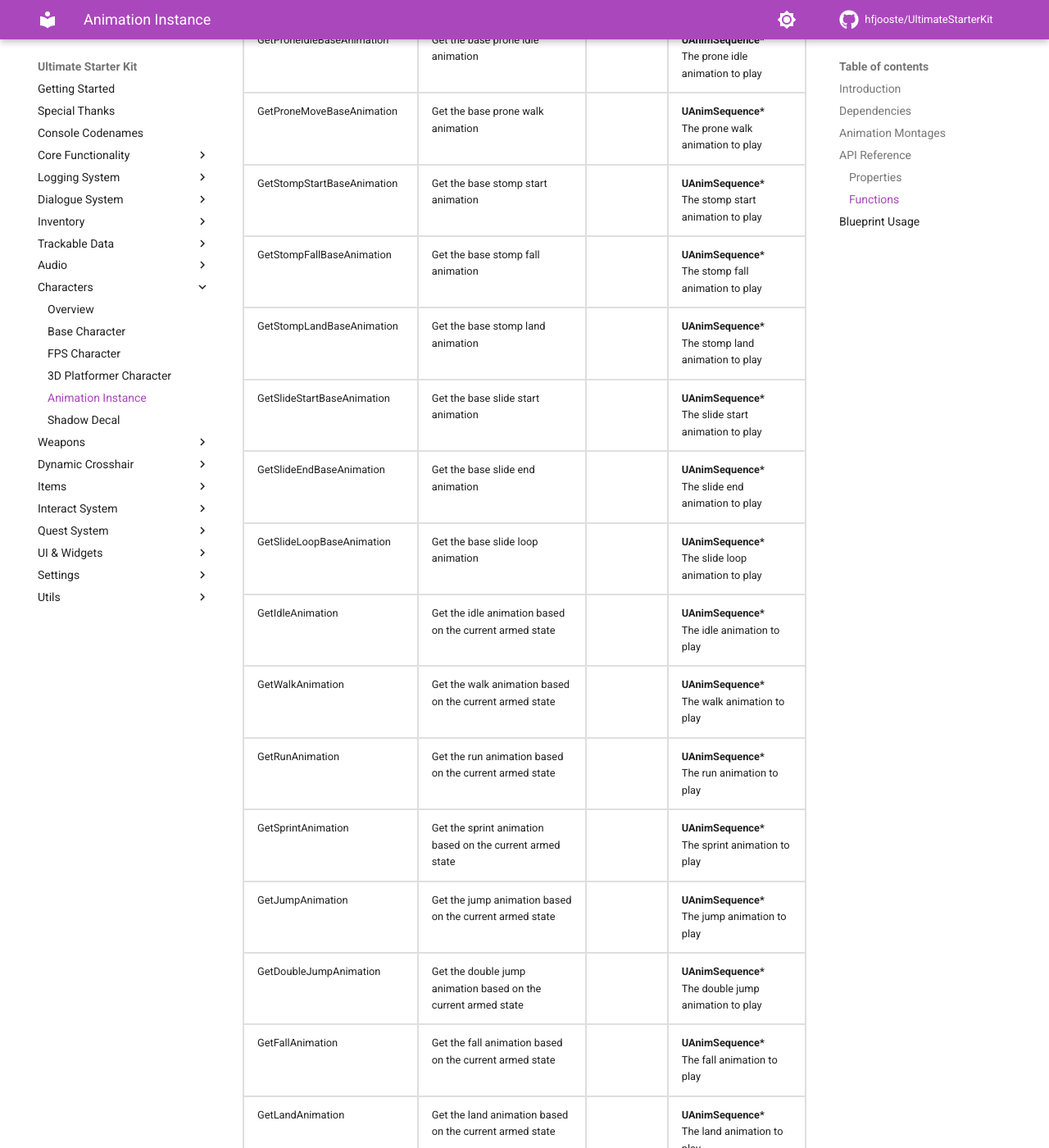
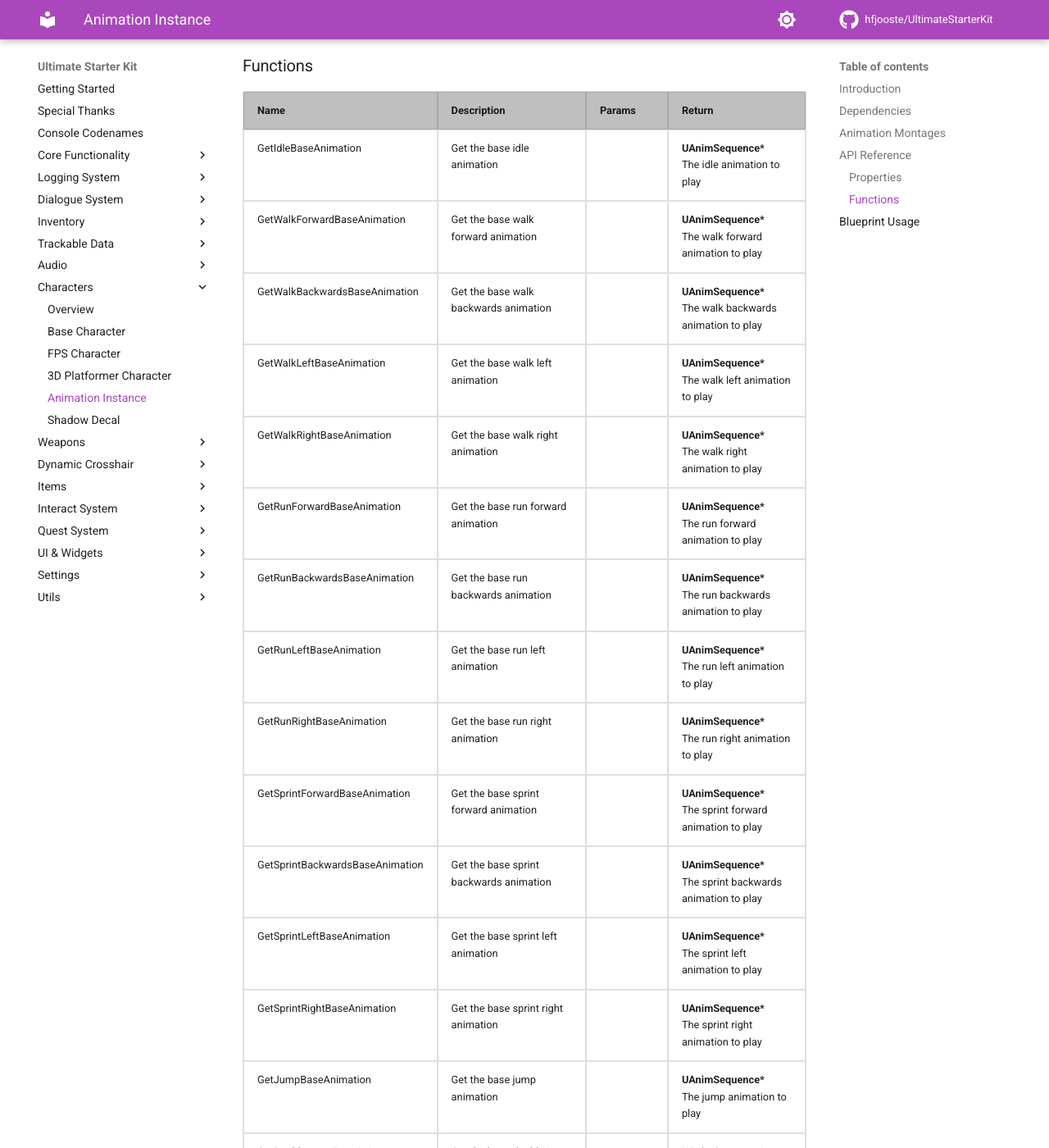
Before and after one commit to hfjooste/UltimateStarterKit, an MkDocs documentation site: the page built from docs/characteranimationinstance.md, in a window 1280 px wide and 1400 px high, scrolled down 20486 px. Shown: the whole window at 82% size. Built offline with MkDocs 1.6.1 and Material for MkDocs 9.7.7, drawn with Linux system fonts in a browser that asks for light colours; comment, search, counter and statistics services are not loaded; some of the changed text lies outside the part shown.

Commit message:
Updated documentation

```diff
--- a/docs/characteranimationinstance.md
+++ b/docs/characteranimationinstance.md
@@ -50,20 +50,74 @@
 		<td><code>nullptr</code></td>
 	</tr>
 	<tr>
-		<td>WalkBaseAnimation</td>
-		<td>The base animation used when the character is walking</td>
+		<td>WalkForwardBaseAnimation</td>
+		<td>The base animation used when the character is walking forward</td>
 		<td>UAnimSequence*</td>
 		<td><code>nullptr</code></td>
 	</tr>
 	<tr>
-		<td>RunBaseAnimation</td>
-		<td>The base animation used when the character is running</td>
+		<td>WalkBackwardsBaseAnimation</td>
+		<td>The base animation used when the character is walking backwards</td>
 		<td>UAnimSequence*</td>
 		<td><code>nullptr</code></td>
 	</tr>
 	<tr>
-		<td>SprintBaseAnimation</td>
-		<td>The base animation used when the character is sprinting</td>
+		<td>WalkLeftBaseAnimation</td>
+		<td>The base animation used when the character is walking left</td>
+		<td>UAnimSequence*</td>
+		<td><code>nullptr</code></td>
+	</tr>
+	<tr>
+		<td>WalkRightBaseAnimation</td>
+		<td>The base animation used when the character is walking right</td>
+		<td>UAnimSequence*</td>
+		<td><code>nullptr</code></td>
+	</tr>
+	<tr>
+		<td>RunForwardBaseAnimation</td>
+		<td>The base animation used when the character is running forward</td>
+		<td>UAnimSequence*</td>
+		<td><code>nullptr</code></td>
+	</tr>
+	<tr>
+		<td>RunBackwardsBaseAnimation</td>
+		<td>The base animation used when the character is running backwards</td>
+		<td>UAnimSequence*</td>
+		<td><code>nullptr</code></td>
+	</tr>
+	<tr>
+		<td>RunLeftBaseAnimation</td>
+		<td>The base animation used when the character is running left</td>
+		<td>UAnimSequence*</td>
+		<td><code>nullptr</code></td>
+	</tr>
+	<tr>
+		<td>RunRightBaseAnimation</td>
+		<td>The base animation used when the character is running right</td>
+		<td>UAnimSequence*</td>
+		<td><code>nullptr</code></td>
+	</tr>
+	<tr>
+		<td>SprintForwardBaseAnimation</td>
+		<td>The base animation used when the character is sprinting forward</td>
+		<td>UAnimSequence*</td>
+		<td><code>nullptr</code></td>
+	</tr>
+	<tr>
+		<td>SprintBackwardsBaseAnimation</td>
+		<td>The base animation used when the character is sprinting backwards</td>
+		<td>UAnimSequence*</td>
+		<td><code>nullptr</code></td>
+	</tr>
+	<tr>
+		<td>SprintLeftBaseAnimation</td>
+		<td>The base animation used when the character is sprinting left</td>
+		<td>UAnimSequence*</td>
+		<td><code>nullptr</code></td>
+	</tr>
+	<tr>
+		<td>SprintRightBaseAnimation</td>
+		<td>The base animation used when the character is sprinting right</td>
 		<td>UAnimSequence*</td>
 		<td><code>nullptr</code></td>
 	</tr>
@@ -843,8 +897,14 @@
 	</tr>
 	<tr>
 		<td>MovementSpeed</td>
-		<td>The movement speed fo the character</td>
+		<td>The movement speed of the character</td>
 		<td>float</td>
+		<td></td>
+	</tr>
+	<tr>
+		<td>MovementDirection</td>
+		<td>The movement direction of the character multiplied by the movement speed</td>
+		<td>FVector2D</td>
 		<td></td>
 	</tr>
 	<tr>
@@ -920,6 +980,18 @@
 		<td></td>
 	</tr>
 	<tr>
+		<td>LookAtCenterRotation</td>
+		<td>The rotation applied to the character to look at the center of the screen</td>
+		<td>float</td>
+		<td></td>
+	</tr>
+	<tr>
+		<td>LookAtCenterBoneName</td>
+		<td>The bone to rotate while the character is looking at the center</td>
+		<td>FName</td>
+		<td></td>
+	</tr>
+	<tr>
 		<td>bIsSliding</td>
 		<td>Is the character currently sliding?</td>
 		<td>bool</td>
@@ -978,22 +1050,76 @@
 		<td><strong>UAnimSequence*</strong><br/>The idle animation to play</td>
 	</tr>
 	<tr>
-		<td>GetWalkBaseAnimation</td>
-		<td>Get the base walk animation</td>
+		<td>GetWalkForwardBaseAnimation</td>
+		<td>Get the base walk forward animation</td>
 		<td></td>
-		<td><strong>UAnimSequence*</strong><br/>The walk animation to play</td>
+		<td><strong>UAnimSequence*</strong><br/>The walk forward animation to play</td>
 	</tr>
 	<tr>
-		<td>GetRunBaseAnimation</td>
-		<td>Get the base run animation</td>
+		<td>GetWalkBackwardsBaseAnimation</td>
+		<td>Get the base walk backwards animation</td>
 		<td></td>
-		<td><strong>UAnimSequence*</strong><br/>The run animation to play</td>
+		<td><strong>UAnimSequence*</strong><br/>The walk backwards animation to play</td>
 	</tr>
 	<tr>
-		<td>GetSprintBaseAnimation</td>
-		<td>Get the base sprint animation</td>
+		<td>GetWalkLeftBaseAnimation</td>
+		<td>Get the base walk left animation</td>
 		<td></td>
-		<td><strong>UAnimSequence*</strong><br/>The sprint animation to play</td>
+		<td><strong>UAnimSequence*</strong><br/>The walk left animation to play</td>
+	</tr>
+	<tr>
+		<td>GetWalkRightBaseAnimation</td>
+		<td>Get the base walk right animation</td>
+		<td></td>
+		<td><strong>UAnimSequence*</strong><br/>The walk right animation to play</td>
+	</tr>
+	<tr>
+		<td>GetRunForwardBaseAnimation</td>
+		<td>Get the base run forward animation</td>
+		<td></td>
+		<td><strong>UAnimSequence*</strong><br/>The run forward animation to play</td>
+	</tr>
+	<tr>
+		<td>GetRunBackwardsBaseAnimation</td>
+		<td>Get the base run backwards animation</td>
+		<td></td>
+		<td><strong>UAnimSequence*</strong><br/>The run backwards animation to play</td>
+	</tr>
+	<tr>
+		<td>GetRunLeftBaseAnimation</td>
+		<td>Get the base run left animation</td>
+		<td></td>
+		<td><strong>UAnimSequence*</strong><br/>The run left animation to play</td>
+	</tr>
+	<tr>
+		<td>GetRunRightBaseAnimation</td>
+		<td>Get the base run right animation</td>
+		<td></td>
+		<td><strong>UAnimSequence*</strong><br/>The run right animation to play</td>
+	</tr>
+	<tr>
+		<td>GetSprintForwardBaseAnimation</td>
+		<td>Get the base sprint forward animation</td>
+		<td></td>
+		<td><strong>UAnimSequence*</strong><br/>The sprint forward animation to play</td>
+	</tr>
+	<tr>
+		<td>GetSprintBackwardsBaseAnimation</td>
+		<td>Get the base sprint backwards animation</td>
+		<td></td>
+		<td><strong>UAnimSequence*</strong><br/>The sprint backwards animation to play</td>
+	</tr>
+	<tr>
+		<td>GetSprintLeftBaseAnimation</td>
+		<td>Get the base sprint left animation</td>
+		<td></td>
+		<td><strong>UAnimSequence*</strong><br/>The sprint left animation to play</td>
+	</tr>
+	<tr>
+		<td>GetSprintRightBaseAnimation</td>
+		<td>Get the base sprint right animation</td>
+		<td></td>
+		<td><strong>UAnimSequence*</strong><br/>The sprint right animation to play</td>
 	</tr>
 	<tr>
 		<td>GetJumpBaseAnimation</td>
```
Also changed, not shown: docs/uskcharacter.md (+29 -0 lines).
